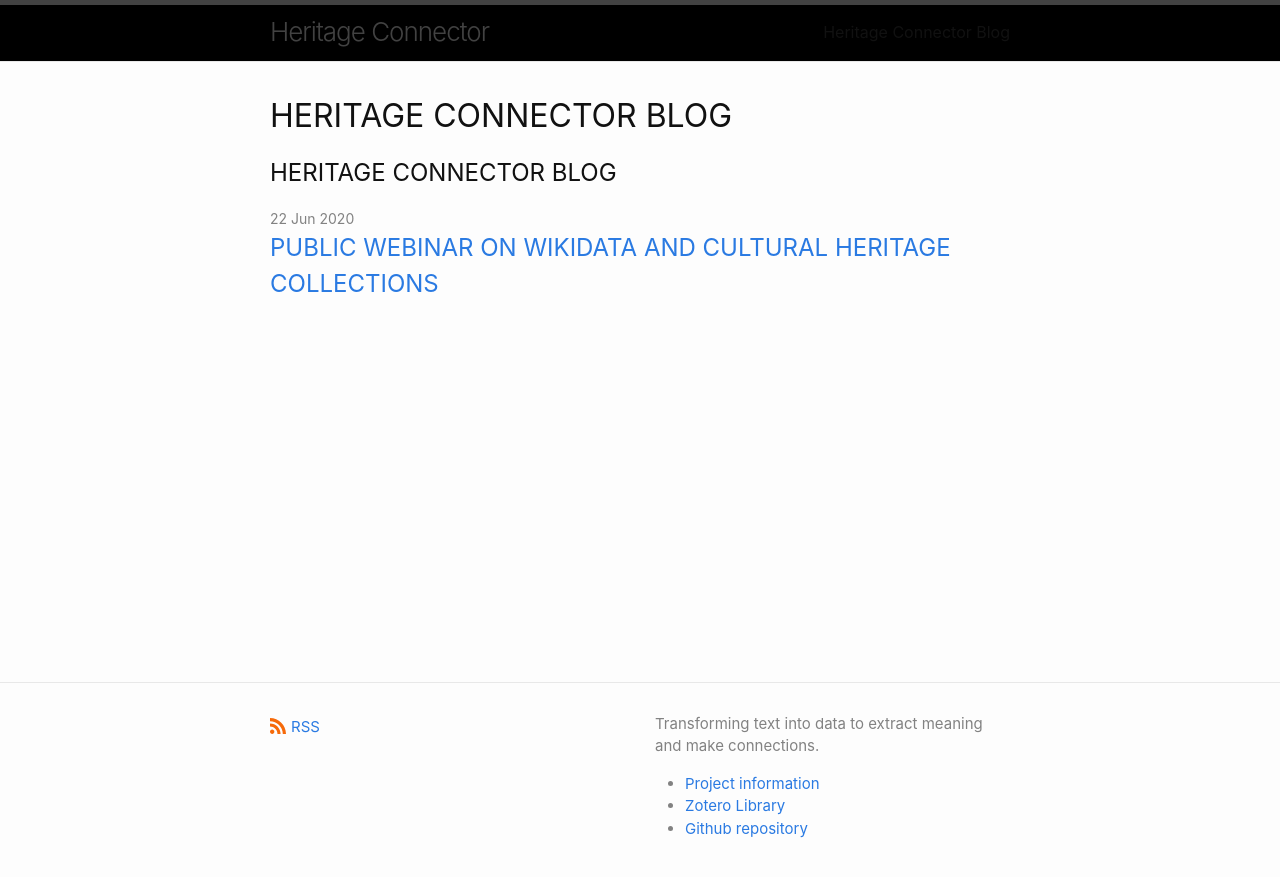
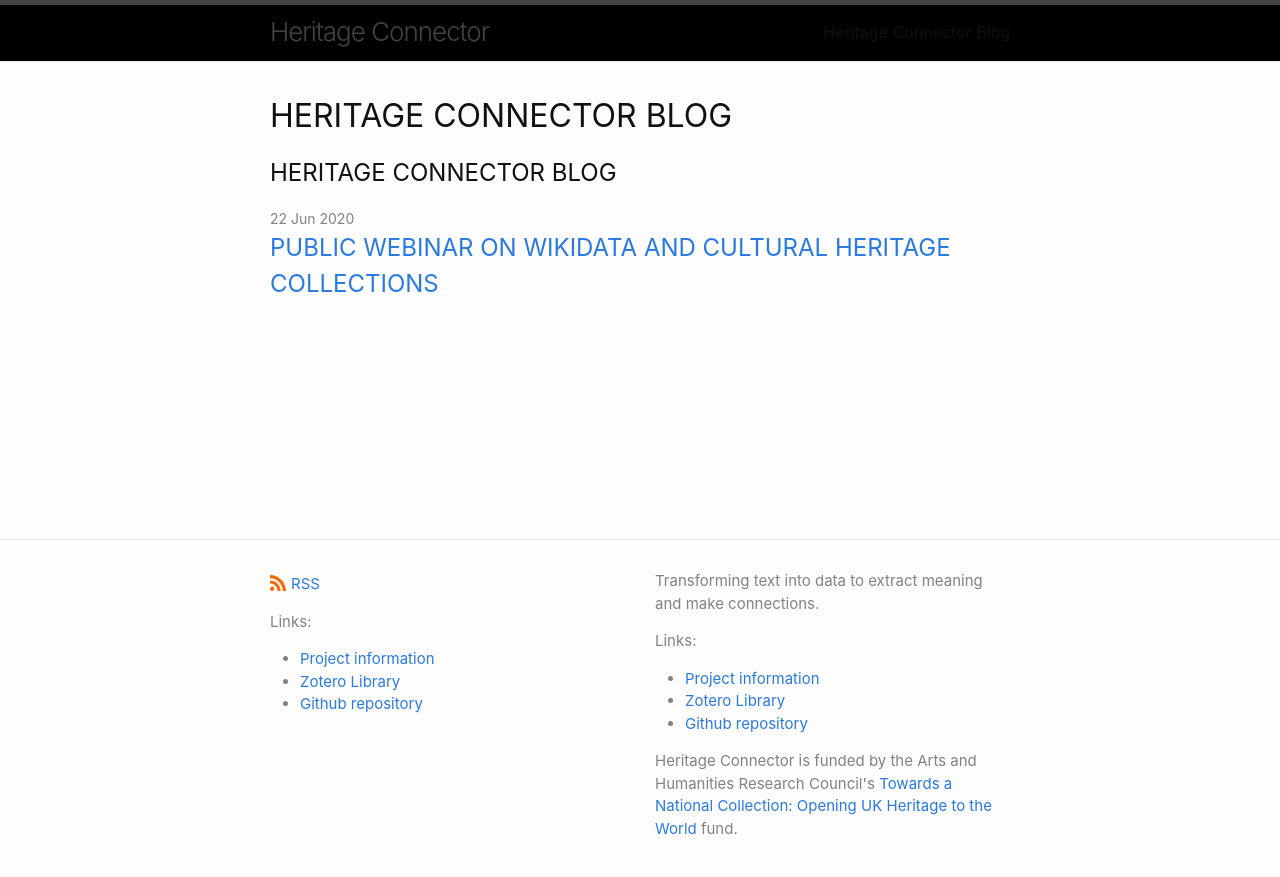
Before and after one commit to portableant/heritageconnector, a Jekyll site: the page built from README.md, in a window 1280 px wide. Shown: the top 877 px of the page. Built offline with Jekyll 4.4.1, drawn with Linux system fonts in a browser that asks for light colours; some web fonts are replaced; our own code applies the rules of GitHub Pages for plain Markdown files.

Commit message:
Added AHRC credit and moved footer content about

```diff
--- a/_includes/footer.html
+++ b/_includes/footer.html
@@ -22,9 +22,7 @@
           {%- endif %}
         </ul>
       {%- endif %}
-      </div>
-      <div class="footer-col">
-          <p>{{ site.description | escape }}</p>
+        <p>Links:</p>
         <ul>
                     <li>
                         <a href="https://www.sciencemuseumgroup.org.uk/project/heritage-connector/">Project information</a>
@@ -36,7 +34,22 @@
                         <a href="https://github.com/TheScienceMuseum/heritage-connector/">Github repository</a>
                     </li>
                 </ul>
-
+      </div>
+      <div class="footer-col">
+          <p>{{ site.description | escape }}</p>
+        <p>Links:</p>
+        <ul>
+                    <li>
+                        <a href="https://www.sciencemuseumgroup.org.uk/project/heritage-connector/">Project information</a>
+                    </li>
+                    <li>
+                        <a href="https://www.zotero.org/groups/2439363/heritage_connector">Zotero Library</a>
+                    </li>
+                    <li>
+                        <a href="https://github.com/TheScienceMuseum/heritage-connector/">Github repository</a>
+                    </li>
+                </ul>
+      <p>Heritage Connector is funded by the Arts and Humanities Research Council's <a href="https://ahrc.ukri.org/research/fundedthemesandprogrammes/tanc-opening-uk-heritage-to-the-world/">Towards a National Collection: Opening UK Heritage to the World</a> fund.</p>
       </div>
     </div>
 
```
